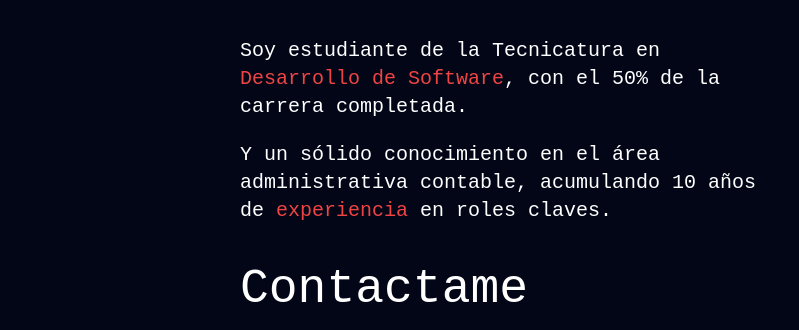
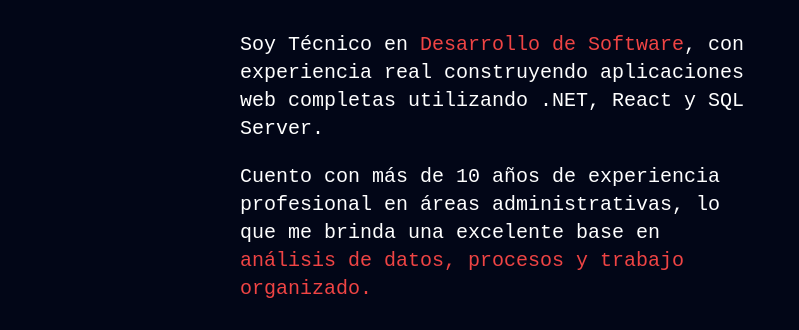
Before and after one commit to fermartini/portfolio, an Astro site: page / in a window 1280 px wide. Shown: the part 2299-2629 px from the top of the page, 0-799 px from the left. Built offline with nearby package versions, Linux system fonts and the light colour scheme; Astro itself is replaced by a stand-in of ours.

Commit message:
Revise personal introduction in index.astro
Updated the introduction text to reflect current education and experience.

```diff
--- a/src/pages/index.astro
+++ b/src/pages/index.astro
@@ -179,14 +179,14 @@ const proyectos = {
 			<div class="grid grid-cols-1 lg:grid-cols-2">
 				<div class="flex flex-col justify-center">
 					<p class="text-white text-sm lg:text-xl">
-						Soy estudiante de la Tecnicatura en <span
+						Soy Técnico en <span
 							class="text-red-500">Desarrollo de Software</span
-						>, con el 50% de la carrera completada.
+						>, con experiencia real construyendo aplicaciones web completas utilizando .NET, React y SQL Server.
 						<p class="text-white text-sm lg:text-xl pt-5">
-							Y un sólido conocimiento en el área administrativa contable,
-							acumulando 10 años de <span class="text-red-500"
-								>experiencia</span
-							> en roles claves.
+							Cuento con más de 10 años de experiencia profesional en áreas administrativas,
+lo que me brinda una excelente base en <span class="text-red-500"
+								>análisis de datos, procesos y trabajo organizado.</span
+							>
 						</p>
 					</p>
 					<div class="mt-3 lg:mt-10">
```
